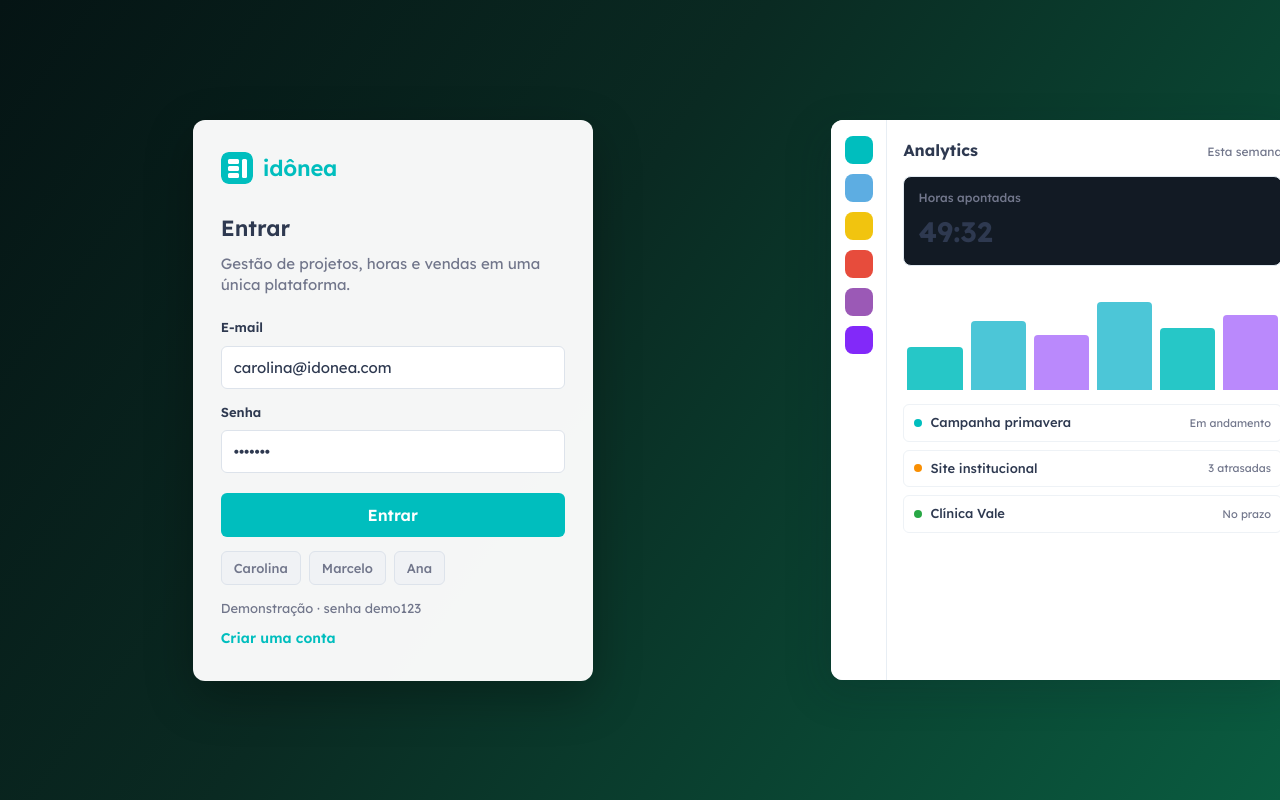
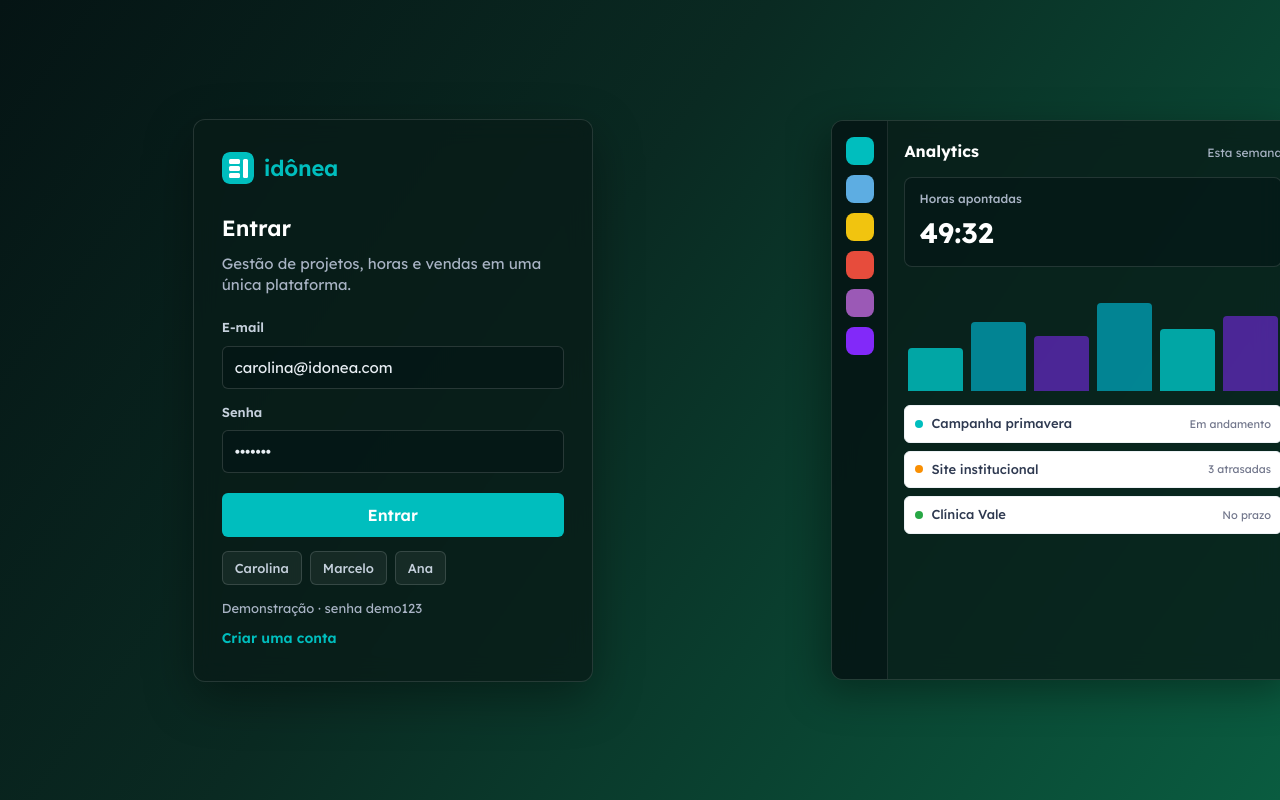
Before and after one commit to MingLim009/idonea-plataforma, a React (Vite) app in the folder client/: page / in a window 1280 px wide. Built offline with nearby package versions, Linux system fonts and the light colour scheme.

Commit message:
Darken login form and preview cards to match green gradient

```diff
--- a/client/src/styles.css
+++ b/client/src/styles.css
@@ -447,10 +447,13 @@ h1, h2, h3 { color: #e8eef4; }
   background: transparent;
 }
 .login-form {
-  background: rgba(255,255,255,0.96);
+  background: rgba(8, 28, 24, 0.78);
+  border: 1px solid rgba(255,255,255,0.12);
   border-radius: 12px;
   padding: 32px 28px;
-  box-shadow: 0 16px 48px rgba(0,0,0,0.28);
+  box-shadow: 0 16px 48px rgba(0,0,0,0.35);
+  backdrop-filter: blur(12px);
+  color: #e8eef4;
 }
 .login-form { width: min(400px, 100%); box-sizing: border-box; }
 .login-brand {
@@ -474,7 +477,7 @@ h1, h2, h3 { color: #e8eef4; }
   font-style: normal;
   font-weight: 600;
   font-size: 22px;
-  color: #2e3950;
+  color: #ffffff;
   margin: 0 0 8px;
   letter-spacing: normal;
 }
@@ -484,34 +487,34 @@ h1, h2, h3 { color: #e8eef4; }
   font-weight: 400;
   font-size: 15px;
   line-height: 1.45;
-  color: #71768b;
+  color: #a8b3c4;
   margin: 0 0 22px;
 }
 .login-form .field {
   margin-bottom: 14px;
   font-weight: 600;
   font-size: 13px;
-  color: #2e3950;
+  color: #c5d0dc;
 }
 .login-form .field input {
   margin-top: 2px;
   border-radius: 6px;
-  border: 1px solid #dde3eb;
-  background: #ffffff;
-  color: #2e3950;
+  border: 1px solid rgba(255,255,255,0.14);
+  background: rgba(5, 20, 20, 0.55);
+  color: #e8eef4;
   padding: 11px 12px;
   font-size: 15px;
   font-weight: 400;
 }
 .login-form .field input::placeholder { color: #8fa0b3; }
 .login-form .ghost {
-  background: #f0f2f5;
-  border-color: #dde3eb;
-  color: #71768b;
+  background: rgba(255,255,255,0.06);
+  border-color: rgba(255,255,255,0.14);
+  color: #c5d0dc;
 }
 .login-form .ghost:hover {
-  background: #e8eef4;
-  color: #2e3950;
+  background: rgba(255,255,255,0.12);
+  color: #ffffff;
   border-color: #00bebe;
 }
 .login-submit {
@@ -543,7 +546,7 @@ h1, h2, h3 { color: #e8eef4; }
 .login-hint {
   margin: 14px 0 0;
   font-size: 13px;
-  color: #71768b;
+  color: #a8b3c4;
   font-weight: 400;
 }
 .login-switch {
@@ -573,15 +576,19 @@ h1, h2, h3 { color: #e8eef4; }
   width: min(520px, 100%);
   display: grid;
   grid-template-columns: 56px 1fr;
-  background: #f7fafc;
+  background: rgba(8, 28, 24, 0.78);
+  border: 1px solid rgba(255,255,255,0.12);
+  border-right: 0;
   border-radius: 12px 0 0 12px;
-  box-shadow: -8px 12px 40px rgba(10, 25, 38, 0.18);
+  box-shadow: -8px 12px 40px rgba(0, 0, 0, 0.35);
   overflow: hidden;
   transform: translateX(18px);
+  backdrop-filter: blur(12px);
+  color: #e8eef4;
 }
 .login-preview-rail {
-  background: #ffffff;
-  border-right: 1px solid #e8eef4;
+  background: rgba(5, 20, 20, 0.65);
+  border-right: 1px solid rgba(255,255,255,0.1);
   display: flex;
   flex-direction: column;
   align-items: center;
@@ -595,7 +602,7 @@ h1, h2, h3 { color: #e8eef4; }
   display: block;
 }
 .login-preview-body {
-  background: #ffffff;
+  background: transparent;
   padding: 18px 16px;
   display: flex;
   flex-direction: column;
@@ -613,19 +620,19 @@ h1, h2, h3 { color: #e8eef4; }
   font-style: normal;
   font-weight: 700;
   font-size: 16px;
-  color: #2e3950;
+  color: #ffffff;
 }
-.login-preview-top span { font-size: 12px; color: #71768b; }
+.login-preview-top span { font-size: 12px; color: #a8b3c4; }
 .login-preview-stat {
-  background: #121a24;
-  border: 1px solid #e2eaf1;
+  background: rgba(5, 20, 20, 0.55);
+  border: 1px solid rgba(255,255,255,0.12);
   border-radius: 8px;
   padding: 12px 14px;
 }
 .login-preview-stat span {
   display: block;
   font-size: 12px;
-  color: #71768b;
+  color: #a8b3c4;
   font-weight: 500;
 }
 .login-preview-stat b {
@@ -635,7 +642,7 @@ h1, h2, h3 { color: #e8eef4; }
   font-style: normal;
   font-weight: 700;
   font-size: 28px;
-  color: #2e3950;
+  color: #ffffff;
 }
 .login-preview-bars {
   height: 110px;
```
